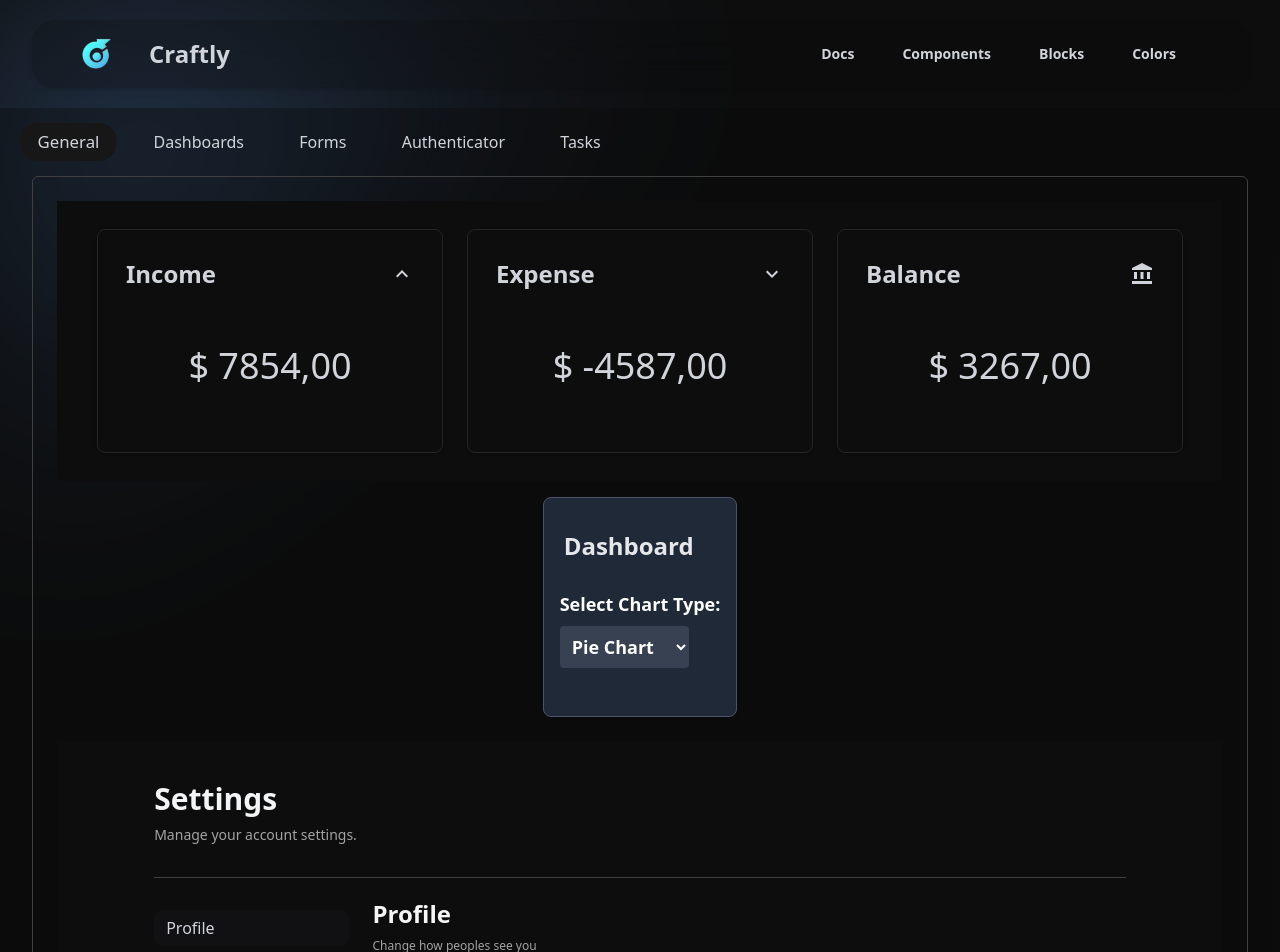
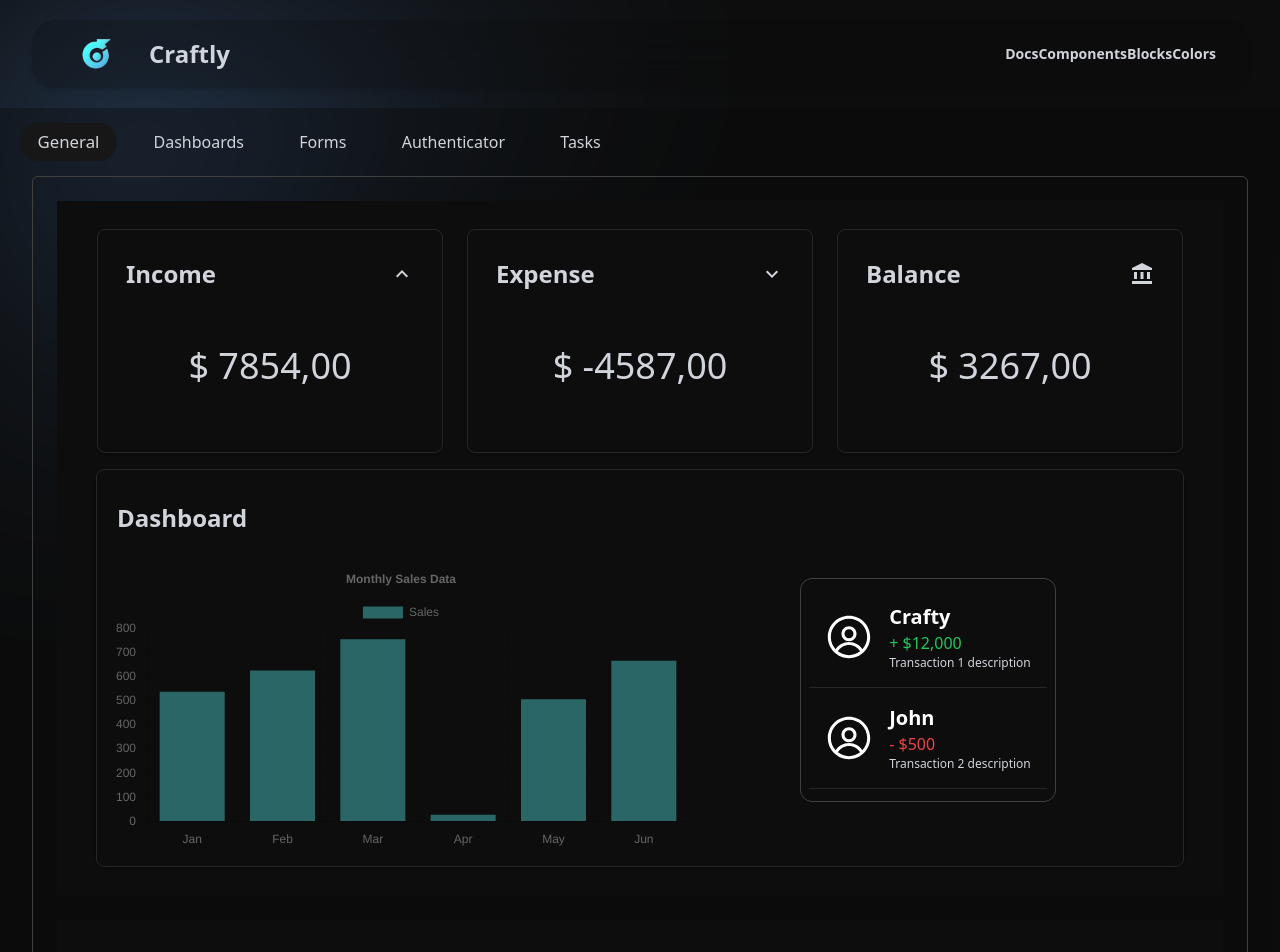
Before and after one commit to rafael-bit/craftly, a Next.js app: page /component in a window 1280 px wide. Shown: the top 952 px of the page. Built offline with nearby package versions, Linux system fonts and the light colour scheme.

Commit message:
style: add effects

```diff
--- a/app/components/Dashboard.tsx
+++ b/app/components/Dashboard.tsx
@@ -1,9 +1,55 @@
 import { MdOutlineExpandMore, MdOutlineExpandLess, MdAccountBalance } from "react-icons/md";
+import { RxAvatar } from "react-icons/rx";
+import Image from "next/image";
+import { Bar } from 'react-chartjs-2';
+import {
+	Chart as ChartJS,
+	CategoryScale,
+	LinearScale,
+	BarElement,
+	Title,
+	Tooltip,
+	Legend,
+} from 'chart.js';
+
+ChartJS.register(CategoryScale, LinearScale, BarElement, Title, Tooltip, Legend);
 
 export default function Dashboard() {
+	const data = {
+		labels: ['Jan', 'Feb', 'Mar', 'Apr', 'May', 'Jun'],
+		datasets: [
+			{
+				label: 'Sales',
+				data: Array.from({ length: 6 }, () => Math.floor(Math.random() * 1000)),
+				backgroundColor: 'rgba(75, 192, 192, 0.5)',
+			},
+		],
+	};
+
+	const tableData = [
+		{ name: 'Crafty', amount: 12000, description: 'Transaction 1 description' },
+		{ name: 'John', amount: -500, description: 'Transaction 2 description' },
+		{ name: 'Alice', amount: 2000, description: 'Transaction 3 description' },
+		{ name: 'Bob', amount: -2500, description: 'Transaction 4 description' },
+		{ name: 'Emma', amount: 4500, description: 'Transaction 5 description' },
+		{ name: 'Liam', amount: -120, description: 'Transaction 6 description' },
+	];
+
+	const options = {
+		responsive: true,
+		plugins: {
+			legend: {
+				position: 'top' as const,
+			},
+			title: {
+				display: true,
+				text: 'Monthly Sales Data',
+			},
+		},
+	};
 	return (
-		<div key="dash-1" className="flex flex-col items-center">
-			<div className="flex flex-wrap md:flex-nowrap mb-4 w-full bg-primary p-7">
+		<div key="dash-1" className="flex flex-col items-center bg-primary p-7">
+			<div className="flex flex-wrap md:flex-nowrap mb-4 w-full bg-primary">
 				<div className="border border-neutral-800 shadow bg-primary rounded-lg h-40 md:h-56 p-7 hover:bg-hover transition-all duration-300 w-5/6 mx-3">
 					<h1 className="text-primary flex justify-between items-center text-2xl font-bold">
 						Income
@@ -34,19 +80,31 @@ export default function Dashboard() {
 					</p>
 				</div>
 			</div>
-			<div className="p-4 border border-gray-600 shadow bg-gray-800 rounded-lg hover:bg-gray-700">
-				<h2 className="text-gray-200 text-2xl font-bold mb-7 px-1 pt-4">Dashboard</h2>
-				<div className="lg:flex justify-evenly items-center">
-					<div className="text-lg font-semibold mb-4">
-						<div className="mb-4">
-							<label htmlFor="chartType" className="block text-lg font-semibold mb-2">Select Chart Type:</label>
-							<select
-								className="bg-gray-700 text-white rounded p-2"
-							>
-								<option value="pie">Pie Chart</option>
-								<option value="bar">Bar Chart</option>
-								<option value="line">Line Chart</option>
-							</select>
+			<div className="w-[98%] p-4 border border-neutral-800 shadow bg-primary rounded-lg">
+				<h2 className="text-primary text-2xl font-bold mb-7 px-1 pt-4">Dashboard</h2>
+				<div className="w-full flex justify-between h-72">
+					<Bar data={data} options={options} />
+					<div className="max-w-md mx-auto p-4">
+						<div className="border rounded-xl border-neutral-700 p-2 max-h-96 overflow-y-scroll scrollbar scrollbar-thumb-gray-700 scrollbar-track-gray-900 scrollbar-thumb-rounded h-56">
+							{tableData.map((item, index) => (
+								<div
+									key={index}
+									className="flex items-center gap-4 border-b border-neutral-800 hover:bg-hover transition-all duration-300 p-4"
+								>
+									<RxAvatar className="w-12 h-12" />
+									<div>
+										<h3 className="text-xl font-semibold">{item.name}</h3>
+										<p
+											className={`${item.amount >= 0 ? 'text-green-500' : 'text-red-500'
+												}`}
+										>
+											{item.amount >= 0 ? '+ $' : '- $'}
+											{Math.abs(item.amount).toLocaleString()}
+										</p>
+										<p className="text-xs text-primary">{item.description}</p>
+									</div>
+								</div>
+							))}
 						</div>
 					</div>
 				</div>
--- a/app/components/Header.tsx
+++ b/app/components/Header.tsx
@@ -3,20 +3,12 @@
 import { useState, useEffect } from 'react'
 import {
 	Dialog,
-	DialogPanel,
-	Disclosure,
-	DisclosureButton,
-	DisclosurePanel,
-	Popover,
-	PopoverButton,
-	PopoverGroup,
-	PopoverPanel,
+	DialogPanel
 } from '@headlessui/react'
 import {
 	Bars3Icon,
 	XMarkIcon,
 } from '@heroicons/react/24/outline'
-import { ChevronDownIcon } from '@heroicons/react/20/solid'
 import Image from 'next/image'
 import Link from 'next/link'
 
@@ -53,7 +45,6 @@ export default function Header() {
 						<Bars3Icon aria-hidden="true" className="size-6" />
 					</button>
 				</div>
-				<PopoverGroup className="hidden sm:flex sm:gap-x-12 sm:mr-10 z-50">
 					<Link
 						href="/"
 						className={`text-sm/6 font-semibold text-primary transition-all duration-300 transform hover:-translate-y-1 hover:text-hover ${isVisible ? 'opacity-100 translate-y-0' : 'opacity-0 translate-y-5'
@@ -81,7 +72,6 @@ export default function Header() {
 					>
 						Colors
 					</Link>
-				</PopoverGroup>
 			</nav>
 			<Dialog open={mobileMenuOpen} onClose={() => setMobileMenuOpen(false)} className="fixed inset-0 z-10 bg-black bg-opacity-50">
 				<div className="fixed inset-0 z-20 flex items-start justify-end">
--- a/package.json
+++ b/package.json
@@ -19,7 +19,8 @@
     "react": "19.0.0-rc-66855b96-20241106",
     "react-chartjs-2": "^5.2.0",
     "react-dom": "19.0.0-rc-66855b96-20241106",
-    "react-icons": "^5.3.0"
+    "react-icons": "^5.3.0",
+    "tailwind-scrollbar": "^3.1.0"
   },
   "devDependencies": {
     "@types/node": "^20",
--- a/tailwind.config.ts
+++ b/tailwind.config.ts
@@ -1,4 +1,6 @@
 import type { Config } from "tailwindcss";
+
+const plugin = require('tailwind-scrollbar');
 
 export default {
   content: [
```
Also changed, not shown: 1 other file (tests, documents, lock files or other folders).
